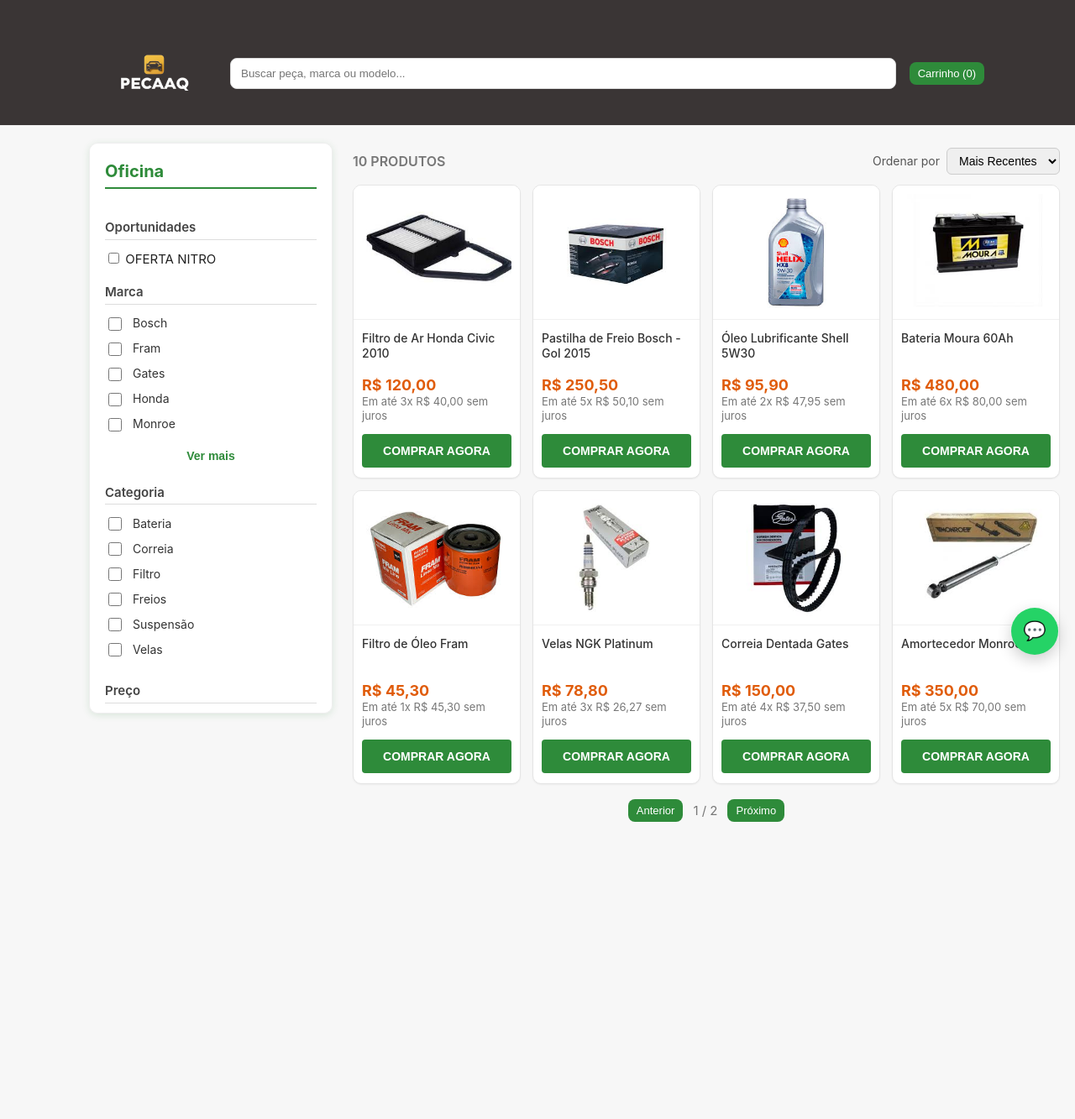
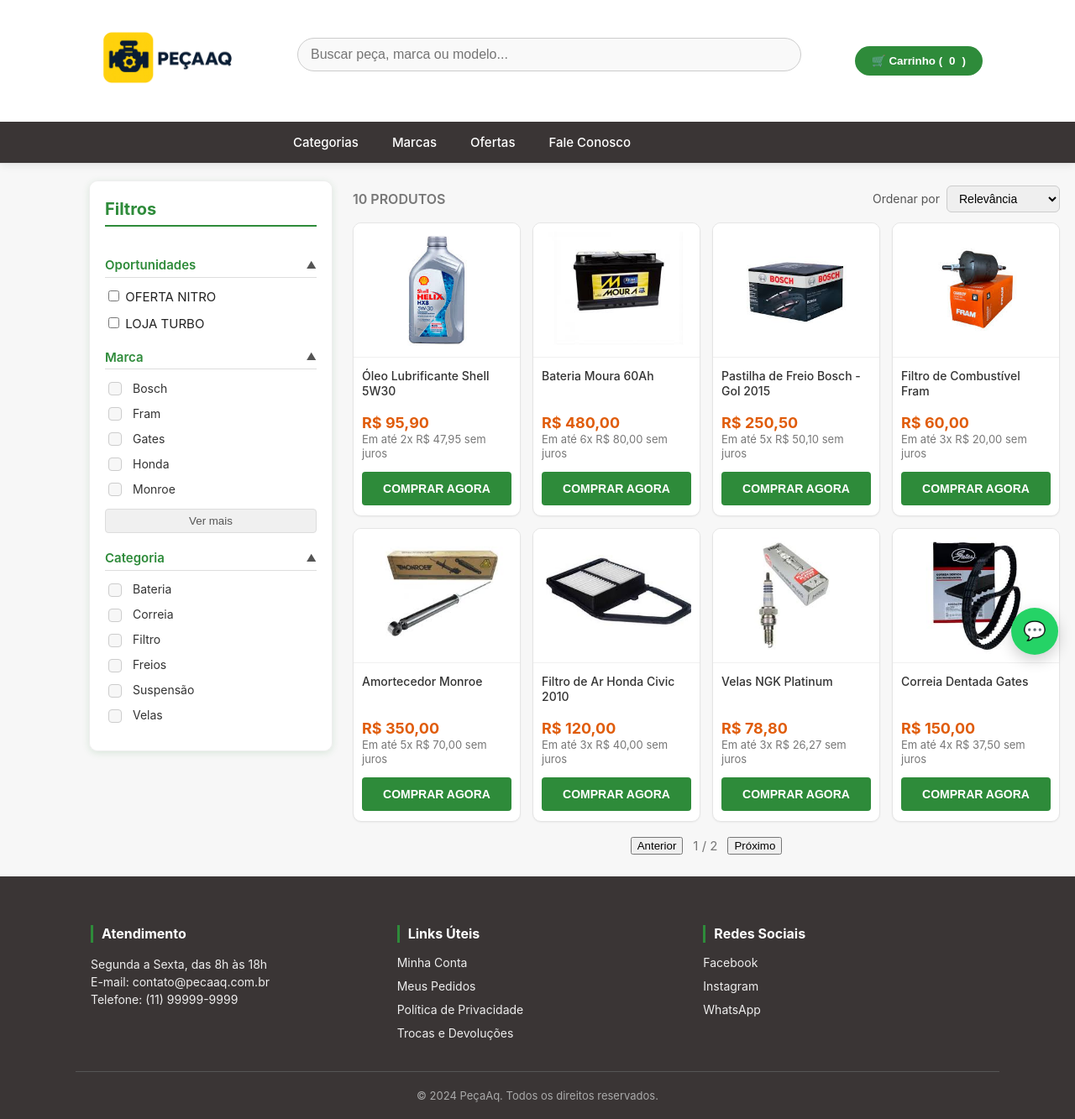
Before and after one commit to Gabrielsande/CSL-PECAAQ-, a plain HTML site: page index.html in a window 1280 px wide. Shown: the whole page at 84% size. Before the commit the page ends 1005 px from the top, so only its background shows below. Drawn offline with Linux system fonts and the light colour scheme.

Commit message:
terceiro commit

```diff
--- a/index.html
+++ b/index.html
@@ -9,25 +9,38 @@
 </head>
 
 <body>
-    <header class="site-header">
-        <div class="container header-inner">
-            <img src="img/imgLogin-removebg-preview.png" alt="Logo PeçaAq" />
+    <header class="site-header site-header-professional">
+        <div class="header-top">
+            <div class="container header-top-inner">
+                <a href="index.html" class="logo-link">
+                    <img src="img/LogoPecaAq3.png" alt="Logo PeçaAq">
+                </a>
                 <div class="search-wrap">
-                <input id="searchInput" placeholder="Buscar peça, marca ou modelo..." autocomplete="off" />
+                    <input id="searchInput" placeholder="Buscar peça, marca ou modelo..." autocomplete="off">
                     <ul id="suggestions" class="suggestions hidden"></ul>
                 </div>
                 <div class="header-actions">
-                <button id="cartBtn" class="btn small">Carrinho (0)</button>
+                    <button id="cartBtn" class="btn btn-cart">🛒 Carrinho (<span id="cartCount">0</span>)</button>
                 </div>
             </div>
+        </div>
+        <nav class="header-nav">
+            <div class="container nav-links">
+                <a href="#" class="nav-item">Categorias</a>
+                <a href="#" class="nav-item">Marcas</a>
+                <a href="#" class="nav-item">Ofertas</a>
+                <a href="#" class="nav-item">Fale Conosco</a>
+            </div>
+        </nav>
     </header>
 
     <main class="container main-grid">
         <aside class="sidebar">
-            <h2>Oficina</h2>
+            <h2>Filtros</h2>
             <section class="filter-block">
                 <h3>Oportunidades</h3>
                 <label><input type="checkbox" data-filter="opportunity" value="oferta-nitro" /> OFERTA NITRO</label>
+                <label><input type="checkbox" data-filter="opportunity" value="loja-turbo" /> LOJA TURBO</label>
             </section>
 
             <section class="filter-block">
@@ -43,9 +56,11 @@
 
             <section class="filter-block">
                 <h3>Preço</h3>
+                <div class="price-inputs">
                     <input id="priceMin" type="number" placeholder="Min R$" />
                     <input id="priceMax" type="number" placeholder="Max R$" />
                     <button id="applyPrice" class="btn small">Aplicar</button>
+                </div>
             </section>
         </aside>
 
@@ -55,6 +70,7 @@
                 <div class="sort-wrap">
                     <label for="sortSelect">Ordenar por</label>
                     <select id="sortSelect">
+                        <option value="relevance">Relevância</option>
                         <option value="recent">Mais Recentes</option>
                         <option value="price-asc">Menor Preço</option>
                         <option value="price-desc">Maior Preço</option>
@@ -86,6 +102,37 @@
         </article>
     </template>
 
+    <footer class="site-footer">
+        <div class="container footer-content">
+            <div class="footer-section">
+                <h4>Atendimento</h4>
+                <p>Segunda a Sexta, das 8h às 18h</p>
+                <p>E-mail: contato@pecaaq.com.br</p>
+                <p>Telefone: (11) 99999-9999</p>
+            </div>
+            <div class="footer-section">
+                <h4>Links Úteis</h4>
+                <ul>
+                    <li><a href="#">Minha Conta</a></li>
+                    <li><a href="#">Meus Pedidos</a></li>
+                    <li><a href="#">Política de Privacidade</a></li>
+                    <li><a href="#">Trocas e Devoluções</a></li>
+                </ul>
+            </div>
+            <div class="footer-section">
+                <h4>Redes Sociais</h4>
+                <ul>
+                    <li><a href="#">Facebook</a></li>
+                    <li><a href="#">Instagram</a></li>
+                    <li><a href="#">WhatsApp</a></li>
+                </ul>
+            </div>
+        </div>
+        <div class="copyright">
+            &copy; 2024 PeçaAq. Todos os direitos reservados.
+        </div>
+    </footer>
+
     <script src="scripit.js"></script>
 </body>
 
--- a/scripit.js
+++ b/scripit.js
@@ -21,8 +21,8 @@ document.addEventListener('DOMContentLoaded', () => {
     const priceMax = document.getElementById('priceMax');
     const applyPrice = document.getElementById('applyPrice');
     const cartBtn = document.getElementById('cartBtn');
+    const cartCount = document.getElementById('cartCount');
 
-    // Simula produtos
     createSampleProducts();
     populateFilterSets();
     renderFilterCheckboxes();
@@ -80,17 +80,14 @@ document.addEventListener('DOMContentLoaded', () => {
         window.open(url, '_blank');
     });
 
-    // Carrinho simples
     let cart = [];
     function addToCart(p) {
         cart.push(p);
-        cartBtn.textContent = `Carrinho (${cart.length})`;
+        cartCount.textContent = cart.length;
         alert(`Produto "${p.title}" adicionado ao carrinho!`);
     }
 
-    // Cria produtos de exemplo
     function createSampleProducts() {
-        // Exemplo de produtos
         products = [
             {
                 id: 1,
@@ -99,7 +96,7 @@ document.addEventListener('DOMContentLoaded', () => {
                 category: "Filtro",
                 price: 120.00,
                 model: "Civic 2010",
-                image: "img/FiltrodeArHondaCivi2010.jpg",  // caminho relativo para a pasta img
+                image: "img/FiltrodeArHondaCivi2010.jpg",
                 parcels: 3,
                 opportunity: true,
                 addedAt: Date.now() - 1000000
@@ -173,7 +170,7 @@ document.addEventListener('DOMContentLoaded', () => {
                 model: "Universal",
                 image: "img/CorreiaDentadaGates.jpg",
                 parcels: 4,
-                pportunity: false,
+                opportunity: false,
                 addedAt: Date.now() - 7000000
             },
             {
@@ -224,7 +221,6 @@ document.addEventListener('DOMContentLoaded', () => {
     }
 
     function renderFilterCheckboxes() {
-        // Marcas - limita a 5, exceto se expandido
         const brandsArr = Array.from(brandsSet).sort();
         const expanded = showMoreBrands.dataset.expanded === '1';
         const limit = expanded ? brandsArr.length : 5;
@@ -237,7 +233,6 @@ document.addEventListener('DOMContentLoaded', () => {
         });
         showMoreBrands.textContent = expanded ? 'Ver menos' : 'Ver mais';
 
-        // Categorias
         const categoriesArr = Array.from(categoriesSet).sort();
         categoryList.innerHTML = '';
         categoriesArr.forEach(cat => {
@@ -293,6 +288,7 @@ document.addEventListener('DOMContentLoaded', () => {
         if (sort === 'price-asc') filtered.sort((a, b) => a.price - b.price);
         else if (sort === 'price-desc') filtered.sort((a, b) => b.price - a.price);
         else if (sort === 'recent') filtered.sort((a, b) => b.addedAt - a.addedAt);
+        else if (sort === 'relevance') filtered.sort(() => 0.5 - Math.random());
 
         currentPage = 1;
         renderProducts();
--- a/style.css
+++ b/style.css
@@ -27,109 +27,118 @@ body {
     padding: 18px;
 }
 
-.site-header {
-    background: #3a3535;
-    border-bottom: 1px solid #eee;
-
-    top: 0;
-    z-index: 50;
-    height: 150px;
+/* --- Novo Header Profissional --- */
+.site-header-professional {
+    background: #fff;
+    box-shadow: 0 2px 10px rgba(0, 0, 0, 0.08);
+    border-bottom: 1px solid #e0e0e0;
 }
 
-.header-inner {
+.header-top {
+    padding: 10px 0;
+}
+
+.header-top-inner {
     display: flex;
     align-items: center;
-    gap: 16px;
-    padding: 12px 18px;
+    justify-content: space-between;
+    gap: 30px;
+    padding: 0 20px;
 }
 
-.header-inner img {
-    max-height: 150px;
-    width: auto;
-    display: block;
+.site-header-professional .logo-link img {
+    max-height: 120px;
+    transition: transform 0.2s ease;
 }
 
-.search-wrap {
-    flex: 1;
-    position: relative;
+.site-header-professional .logo-link:hover img {
+    transform: scale(1.05);
 }
 
-.search-wrap input {
-    width: 100%;
-    padding: 10px 12px;
-    border-radius: 8px;
-    border: 1px solid #ddd;
+.site-header-professional .search-wrap {
+    flex-grow: 1;
+    max-width: 600px;
 }
 
-.suggestions {
-    position: absolute;
-    left: 0;
-    right: 0;
-    background: #fff;
-    border: 1px solid #ddd;
-    border-top: 0;
-    max-height: 180px;
-    overflow: auto;
+.site-header-professional .search-wrap input {
+    width: 100%;
+    padding: 10px 15px;
+    border-radius: 25px;
+    border: 1px solid #ccc;
+    font-size: 16px;
+    background-color: #f9f9f9;
+    transition: border-color 0.3s ease, box-shadow 0.3s ease;
+}
+
+.site-header-professional .search-wrap input:focus {
+    outline: none;
+    border-color: var(--accent);
+    box-shadow: 0 0 0 3px rgba(46, 139, 58, 0.2);
+}
+
+.site-header-professional .btn-cart {
+    display: flex;
+    align-items: center;
+    gap: 8px;
+    background-color: var(--accent);
+    color: #fff;
+    border: none;
+    padding: 10px 20px;
+    border-radius: 25px;
+    font-weight: 600;
+    transition: background-color 0.2s ease, transform 0.2s ease;
+}
+
+.site-header-professional .btn-cart:hover {
+    background-color: #16712f;
+    transform: translateY(-2px);
+}
+
+.header-nav {
+    background-color: #3a3535;
+    padding: 10px 0;
+}
+
+.nav-links {
+    display: flex;
+    justify-content: center;
+    gap: 40px;
     list-style: none;
     margin: 0;
-    padding: 6px;
-    z-index: 100;
+    padding: 0;
 }
 
-.suggestions li {
-    padding: 8px;
-    border-radius: 6px;
-    cursor: pointer;
-}
-
-.suggestions li:hover {
-    background: #f0f0f0;
-}
-
-.hidden {
-    display: none;
-}
-
-.header-actions {
-    display: flex;
-    gap: 8px;
-    align-items: center;
-}
-
-.btn {
-    background: var(--accent);
+.nav-links .nav-item {
     color: #fff;
-    border: 0;
-    padding: 10px 14px;
-    border-radius: 8px;
-    cursor: pointer;
-    transition: background-color 0.2s ease;
-}
-
-.btn:hover {
-    background-color: #16712f;
-}
-
-.btn.small {
-    padding: 6px 10px;
-    font-size: 13px;
-}
-
-.link-btn {
-    background: none;
-    border: 0;
-    color: var(--accent);
-    cursor: pointer;
-    padding: 6px 0;
-    font-weight: 600;
-    font-size: 14px;
+    text-decoration: none;
+    font-weight: 500;
+    font-size: 15px;
+    padding: 5px 0;
+    position: relative;
     transition: color 0.2s ease;
 }
 
-.link-btn:hover {
-    color: #16712f;
+.nav-links .nav-item::after {
+    content: '';
+    position: absolute;
+    width: 0;
+    height: 2px;
+    background: var(--accent);
+    bottom: -5px;
+    left: 50%;
+    transition: width 0.3s ease-in-out, left 0.3s ease-in-out;
 }
 
+.nav-links .nav-item:hover {
+    color: var(--accent);
+}
+
+.nav-links .nav-item:hover::after {
+    width: 100%;
+    left: 0;
+}
+
+/* --- Main Grid e Sidebar (Estilo CompreSuaPeca.com.br) --- */
 .main-grid {
     display: grid;
     grid-template-columns: 290px 1fr;
@@ -165,13 +174,37 @@ body {
     gap: 12px;
 }
 
+/* Títulos das seções de filtro */
 .filter-block h3 {
     margin: 0;
     font-size: 15px;
     font-weight: 600;
-    color: #444;
+    color: var(--accent);
     border-bottom: 1px solid #ddd;
     padding-bottom: 4px;
+    cursor: pointer;
+    display: flex;
+    justify-content: space-between;
+    align-items: center;
+}
+
+.filter-block h3::after {
+    content: '▲';
+    font-size: 12px;
+    color: #555;
+    transition: transform 0.2s ease;
+}
+
+.filter-block.collapsed h3::after {
+    transform: rotate(180deg);
+}
+
+.filter-block .filter-content {
+    display: block;
+}
+
+.filter-block.collapsed .filter-content {
+    display: none;
 }
 
 .checkbox-list {
@@ -198,11 +231,50 @@ body {
     color: var(--accent);
 }
 
+/* Estilização do checkbox */
 .checkbox-list input[type="checkbox"] {
+    -webkit-appearance: none;
+    appearance: none;
     width: 16px;
     height: 16px;
+    border: 1px solid #ccc;
+    border-radius: 4px;
+    background-color: #f7f7f7;
     cursor: pointer;
-    accent-color: var(--accent);
+    position: relative;
+    outline: none;
+    transition: background-color 0.2s ease, border-color 0.2s ease;
+}
+
+.checkbox-list input[type="checkbox"]:checked {
+    background-color: var(--accent);
+    border-color: var(--accent);
+}
+
+.checkbox-list input[type="checkbox"]:checked::after {
+    content: '✔';
+    color: #fff;
+    font-size: 10px;
+    position: absolute;
+    top: 50%;
+    left: 50%;
+    transform: translate(-50%, -50%);
+}
+
+.filter-block .link-btn {
+    background: #f0f0f0;
+    border: 1px solid #ddd;
+    color: #555;
+    padding: 6px;
+    font-weight: 500;
+    border-radius: 4px;
+    text-align: center;
+    transition: all 0.2s ease;
+}
+
+.filter-block .link-btn:hover {
+    background: #e0e0e0;
+    color: #333;
 }
 
 .filter-block input[type="number"] {
@@ -255,7 +327,7 @@ body {
     gap: 14px;
 }
 
-/* Cards */
+/* --- Cards de Produtos --- */
 .product-card {
     background: var(--card);
     border-radius: var(--radius);
@@ -332,7 +404,7 @@ body {
     background: #16712f;
 }
 
-/* Pagination */
+/* --- Paginação --- */
 .pagination {
     display: flex;
     gap: 12px;
@@ -342,7 +414,7 @@ body {
     color: var(--muted);
 }
 
-/* WhatsApp Button */
+/* --- Botão WhatsApp --- */
 .whatsapp {
     position: fixed;
     right: 20px;
@@ -358,12 +430,68 @@ body {
     cursor: pointer;
 }
 
-/* Responsive */
+/* --- Rodapé (Footer) --- */
+.site-footer {
+    background: #3a3535;
+    color: #eee;
+    padding: 40px 0 20px;
+    font-size: 14px;
+}
+
+.footer-content {
+    display: grid;
+    grid-template-columns: repeat(3, 1fr);
+    gap: 30px;
+    border-bottom: 1px solid #555;
+    padding-bottom: 25px;
+    margin-bottom: 20px;
+}
+
+.footer-section h4 {
+    color: #fff;
+    font-size: 16px;
+    margin-top: 0;
+    margin-bottom: 15px;
+    border-left: 3px solid var(--accent);
+    padding-left: 10px;
+}
+
+.footer-section p {
+    margin: 0;
+    line-height: 1.5;
+}
+
+.footer-section ul {
+    list-style: none;
+    padding: 0;
+    margin: 0;
+}
+
+.footer-section ul li {
+    margin-bottom: 10px;
+}
+
+.footer-section ul li a {
+    color: #eee;
+    text-decoration: none;
+    transition: color 0.2s ease;
+}
+
+.footer-section ul li a:hover {
+    color: var(--accent);
+}
+
+.copyright {
+    text-align: center;
+    font-size: 13px;
+    color: #aaa;
+}
+
+/* --- Responsividade Geral --- */
 @media (max-width: 1000px) {
     .products-grid {
         grid-template-columns: repeat(3, 1fr);
     }
-
     .main-grid {
         grid-template-columns: 240px 1fr;
         padding: 20px 14px;
@@ -375,21 +503,43 @@ body {
         grid-template-columns: 1fr;
         padding: 10px 14px;
     }
-
     .sidebar {
         position: static;
         height: auto;
         padding: 16px 12px;
     }
-
     .products-grid {
         grid-template-columns: repeat(2, 1fr);
     }
-
-    .header-inner {
+    .header-top-inner {
         flex-direction: column;
-        align-items: stretch;
-        gap: 8px;
+        align-items: center;
+        gap: 15px;
+    }
+    .header-top {
+        padding-bottom: 0;
+    }
+    .header-nav {
+        padding-top: 0;
+    }
+    .nav-links {
+        flex-direction: column;
+        align-items: center;
+        gap: 10px;
+    }
+    .site-header-professional .logo-link img {
+        max-height: 60px;
+    }
+    .footer-content {
+        grid-template-columns: 1fr;
+        text-align: center;
+    }
+    .footer-section h4 {
+        border-left: none;
+        padding-left: 0;
+        border-bottom: 2px solid var(--accent);
+        padding-bottom: 5px;
+        display: inline-block;
     }
 }
 
```
Also changed, not shown: img/LogoPecaAq.png, img/LogoPecaAq2.png (added), img/LogoPecaAq3.png (added). Lines whose indentation alone changed are shown as unchanged.
